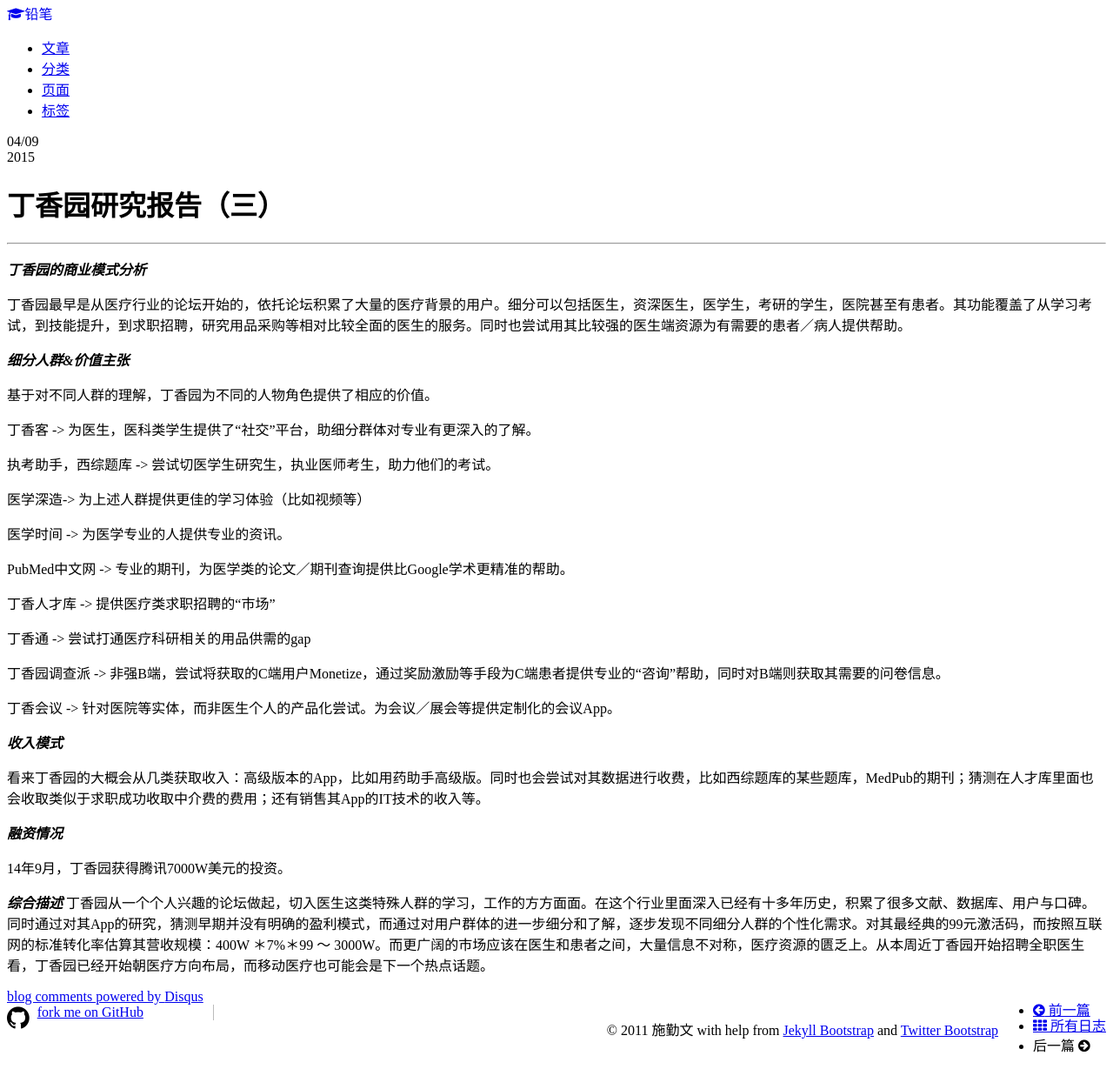
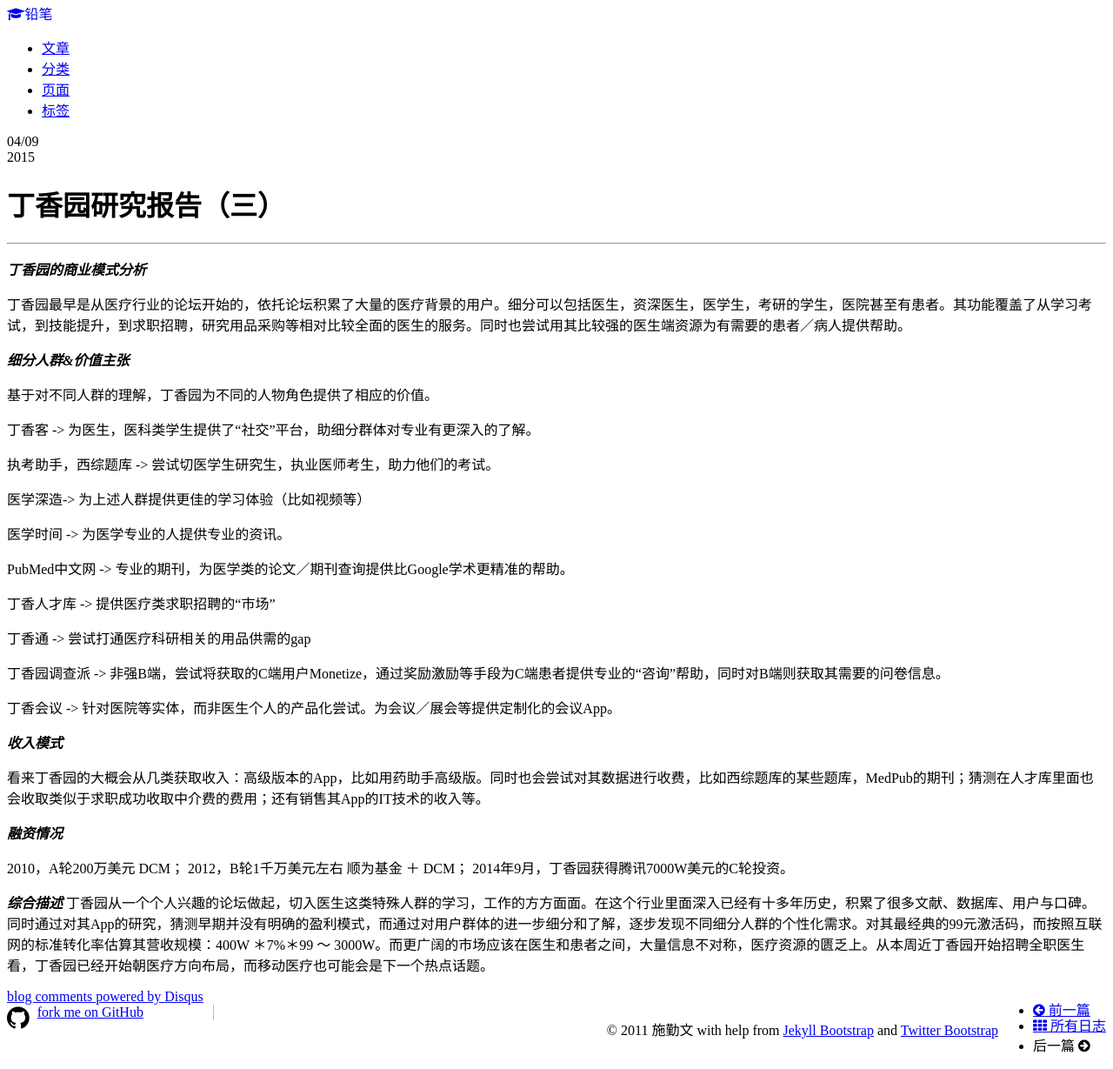
Before and after one commit to qinwenshi/qianbi, a Jekyll site: the page built from _posts/2015-04-09-dxy-series-products-experience.md, in a window 1280 px wide. Shown: the whole page at 87% size. Built offline with Jekyll 4.4.1, drawn with Linux system fonts in a browser that asks for light colours; nearby versions of some CDN libraries; Markdown is read by kramdown in place of the engine named in the settings; comment, search, counter and statistics services are not loaded.

Commit message:
updated funding information

```diff
--- a/_posts/2015-04-09-dxy-series-products-experience.md
+++ b/_posts/2015-04-09-dxy-series-products-experience.md
@@ -41,7 +41,9 @@
 
 ***融资情况***
 
-14年9月，丁香园获得腾讯7000W美元的投资。
+2010，A轮200万美元 DCM；
+2012，B轮1千万美元左右 顺为基金 ＋ DCM；
+2014年9月，丁香园获得腾讯7000W美元的C轮投资。
 
 ***综合描述***
 丁香园从一个个人兴趣的论坛做起，切入医生这类特殊人群的学习，工作的方方面面。在这个行业里面深入已经有十多年历史，积累了很多文献、数据库、用户与口碑。同时通过对其App的研究，猜测早期并没有明确的盈利模式，而通过对用户群体的进一步细分和了解，逐步发现不同细分人群的个性化需求。对其最经典的99元激活码，而按照互联网的标准转化率估算其营收规模：400W ＊7%＊99 ～ 3000W。而更广阔的市场应该在医生和患者之间，大量信息不对称，医疗资源的匮乏上。从本周近丁香园开始招聘全职医生看，丁香园已经开始朝医疗方向布局，而移动医疗也可能会是下一个热点话题。
```
